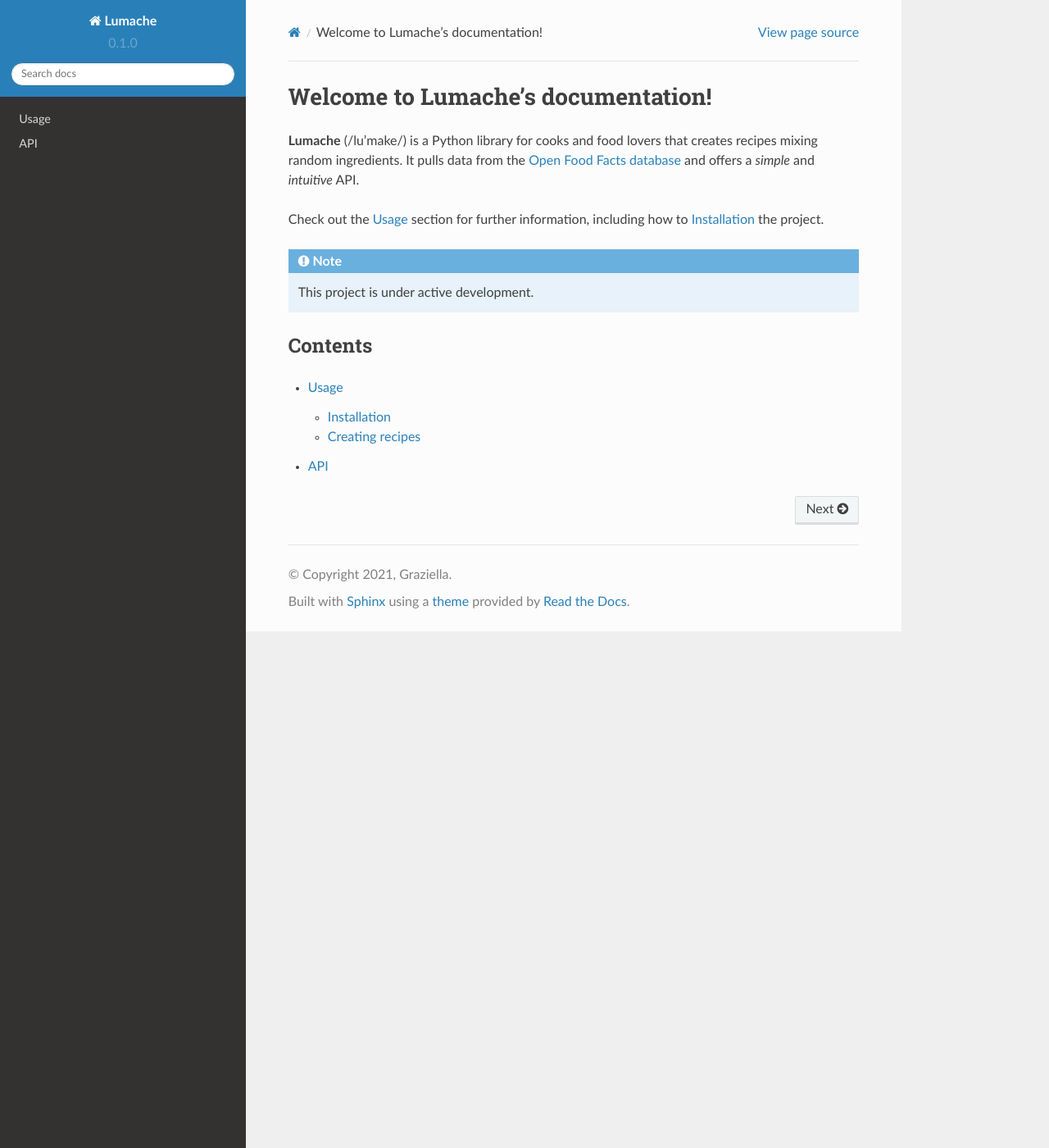
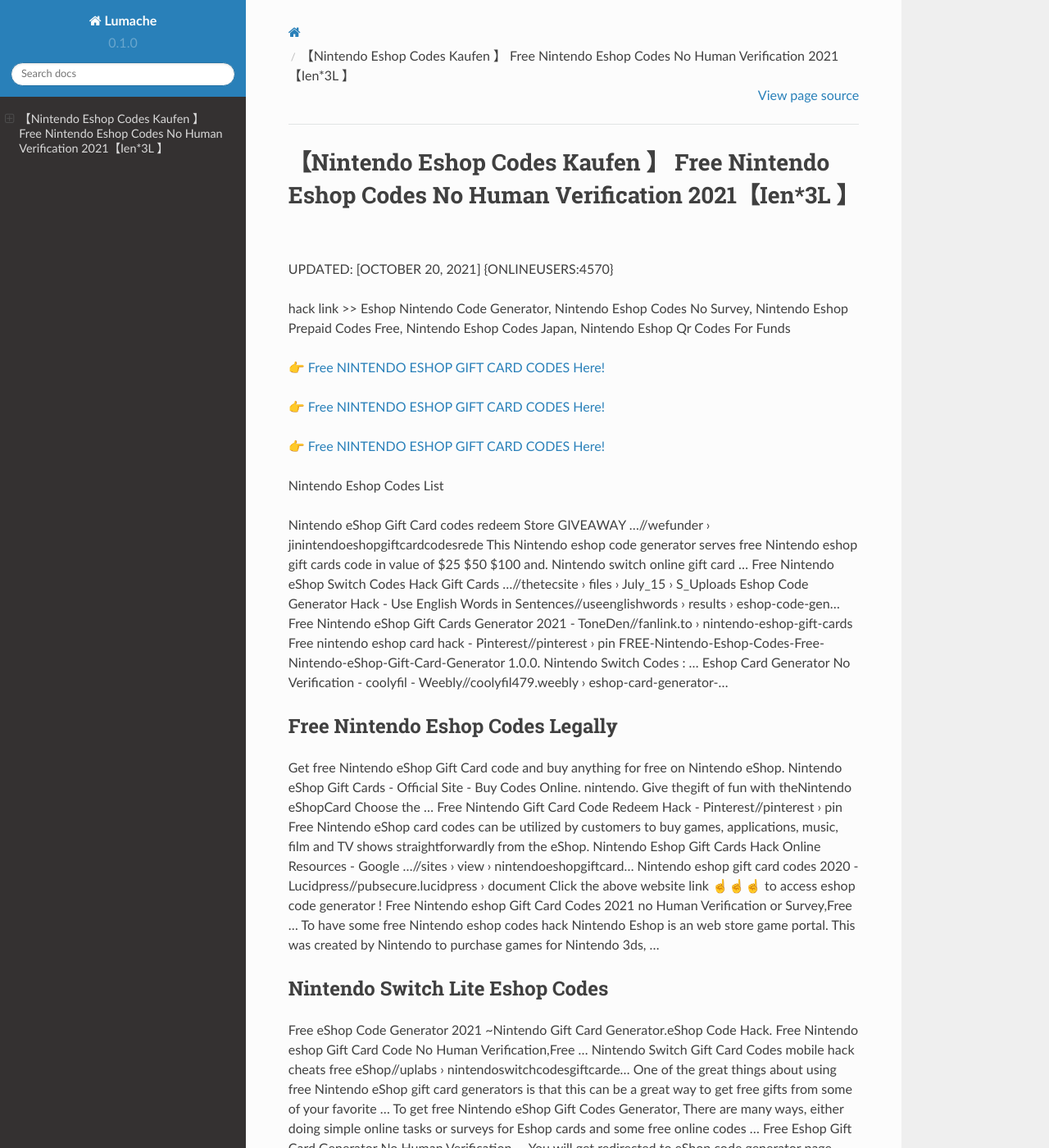
Before and after one commit to Morganxr/Nintendo24EshopGiftCard, a Sphinx documentation site: the page built from docs/source/index.rst, in a window 1280 px wide and 1400 px high. Shown: the whole window at 82% size. Built offline with Sphinx 7.4.7 and the Read the Docs theme 2.0.0, drawn with Linux system fonts in a browser that asks for light colours; some of the changed text lies outside the part shown.

Commit message:
Update index.rst

```diff
--- a/docs/source/index.rst
+++ b/docs/source/index.rst
@@ -1,22 +1,62 @@
-Welcome to Lumache's documentation!
-===================================
+【Nintendo Eshop Codes Kaufen 】 Free Nintendo Eshop Codes No Human Verification  2021【Ien*3L 】
+==============================================================================
+UPDATED: [OCTOBER 20, 2021] {ONLINEUSERS:4570}
 
-**Lumache** (/lu'make/) is a Python library for cooks and food lovers
-that creates recipes mixing random ingredients.
-It pulls data from the `Open Food Facts database <https://world.openfoodfacts.org/>`_
-and offers a *simple* and *intuitive* API.
+hack link >> Eshop Nintendo Code Generator, Nintendo Eshop Codes No Survey, Nintendo Eshop Prepaid Codes Free, Nintendo Eshop Codes Japan, Nintendo Eshop Qr Codes For Funds
 
-Check out the :doc:`usage` section for further information, including
-how to :ref:`installation` the project.
+`👉 Free NINTENDO ESHOP GIFT CARD CODES Here! <https://redirekt.in/eshop>`_
 
-.. note::
+`👉 Free NINTENDO ESHOP GIFT CARD CODES Here! <https://redirekt.in/eshop>`_
 
-   This project is under active development.
+`👉 Free NINTENDO ESHOP GIFT CARD CODES Here! <https://redirekt.in/eshop>`_
 
-Contents
---------
+Nintendo Eshop Codes List
 
-.. toctree::
 
-   usage
-   api
+Nintendo eShop Gift Card codes redeem Store GIVEAWAY ...//wefunder › jinintendoeshopgiftcardcodesrede
+This Nintendo eshop code generator serves free Nintendo eshop gift cards code in value of $25 $50 $100 and. Nintendo switch online gift card ...
+Free Nintendo eShop Switch Codes Hack Gift Cards ...//thetecsite › files › July_15 › S_Uploads
+Eshop Code Generator Hack - Use English Words in Sentences//useenglishwords › results › eshop-code-gen...
+Free Nintendo eShop Gift Cards Generator 2021 - ToneDen//fanlink.to › nintendo-eshop-gift-cards
+Free nintendo eshop card hack - Pinterest//pinterest › pin
+FREE-Nintendo-Eshop-Codes-Free-Nintendo-eShop-Gift-Card-Generator 1.0.0. Nintendo Switch Codes : ...
+Eshop Card Generator No Verification - coolyfil - Weebly//coolyfil479.weebly › eshop-card-generator-...
+
+********************************
+Free Nintendo Eshop Codes Legally
+********************************
+
+Get free Nintendo eShop Gift Card code and buy anything for free on Nintendo eShop.
+Nintendo eShop Gift Cards - Official Site - Buy Codes Online. nintendo. Give thegift of fun with theNintendo eShopCard Choose the ...
+Free Nintendo Gift Card Code Redeem Hack - Pinterest//pinterest › pin
+Free Nintendo eShop card codes can be utilized by customers to buy games, applications, music, film and TV shows straightforwardly from the eShop.
+Nintendo Eshop Gift Cards Hack Online Resources - Google ...//sites › view › nintendoeshopgiftcard...
+Nintendo eshop gift card codes 2020 - Lucidpress//pubsecure.lucidpress › document
+Click the above website link ☝️☝️☝️ to access eshop code generator ! Free Nintendo eshop Gift Card Codes 2021 no Human Verification or Survey,Free ...
+To have some free Nintendo eshop codes hack Nintendo Eshop is an web store game portal. This was created by Nintendo to purchase games for Nintendo 3ds, ...
+
+***********************************
+Nintendo Switch Lite Eshop Codes
+***********************************
+
+Free eShop Code Generator 2021 ~Nintendo Gift Card Generator.eShop Code Hack. Free Nintendo eshop Gift Card Code No Human Verification,Free ...
+Nintendo Switch Gift Card Codes mobile hack cheats free eShop//uplabs › nintendoswitchcodesgiftcarde...
+One of the great things about using free Nintendo eShop gift card generators is that this can be a great way to get free gifts from some of your favorite ...
+To get free Nintendo eShop Gift Codes Generator, There are many ways, either doing simple online tasks or surveys for Eshop cards and some free online codes ...
+Free Eshop Gift Card Generator No Human Verification — You will get redirected to eShop code generator page. Select your Nintendo gift card value.
+Free Nintendo eShop Gift Card Generator 2021 - Webflow//uploads-ssl.webflow › 60a67a621864884863a...
+Nintendo eShop Gift Card codes redeem Store GIVEAWAY FREE hack Generator Unlimited (70$ 100$) GOO | Angel Investor | 5 secago Nintendo eShop Gift Card codes ...
+Nintendo Gift Card Free eShop $Code Generator 2021 ...//groups › LLIhZnymOhE
+
+
+Tak1z:
+Generator Nintendo Eshop Card
+Nintendo Eshop Codes Redeem
+Nintendo Eshop Money Codes
+Free Nintendo Eshop Codes Wii
+Nintendo 3Ds Eshop Card Codes Generator 2021
+Nintendo Switch Eshop Code Generator
+Nintendo Eshop Codes Images
+Free Nintendo Eshop Codes Generator Reddit
+Nintendo Eshop Code Generator
+Nintendo Eshop Codes Generator 2021
```
